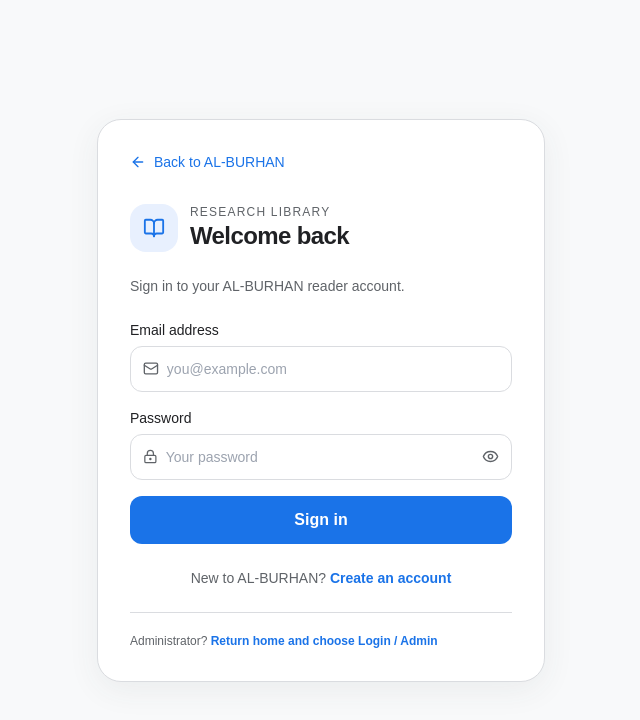
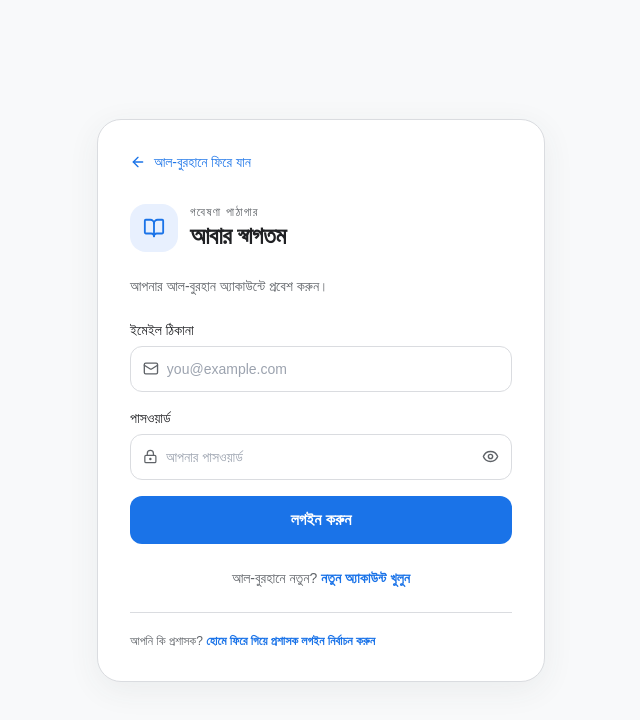
Before and after one commit to masudrana430/al-burhan-nextjs-prisma-blog, a Next.js app: page /login in a window 1280 px wide. Shown: the top 720 px of the page, without its empty margins (319-959 px from the left). Built offline with nearby package versions, Linux system fonts and the light colour scheme; no server answers.

Commit message:
i18n: translate authentication screens into Bengali

```diff
--- a/app/login/page.tsx
+++ b/app/login/page.tsx
@@ -9,8 +9,8 @@ import { ArrowLeft, BookOpen, Eye, EyeOff, LockKeyhole, Mail } from 'lucide-reac
 export default function LoginPage() {
   const router = useRouter();
   const [email, setEmail] = useState('');
-  const [password, setPassword] = useState('');
-  const [showPassword, setShowPassword] = useState(false);
+  const [password, setপাসওয়ার্ড] = useState('');
+  const [showপাসওয়ার্ড, setShowপাসওয়ার্ড] = useState(false);
   const [loading, setLoading] = useState(false);
   const [error, setError] = useState('');
   const [googleEnabled, setGoogleEnabled] = useState(false);
@@ -26,13 +26,13 @@ export default function LoginPage() {
     try {
       const result = await signIn('user-credentials', { email, password, redirect: false });
       if (!result || result.error) {
-        setError('Email or password is incorrect.');
+        setError('ইমেইল অথবা পাসওয়ার্ড সঠিক নয়।');
         return;
       }
       router.replace('/');
       router.refresh();
     } catch {
-      setError('Unable to sign in right now. Please try again.');
+      setError('এই মুহূর্তে লগইন করা যাচ্ছে না। আবার চেষ্টা করুন।');
     } finally {
       setLoading(false);
     }
@@ -41,28 +41,28 @@ export default function LoginPage() {
   return (
     <main className="auth-page min-h-screen flex items-center justify-center px-4 py-10">
       <section className="auth-panel w-full max-w-md rounded-3xl border p-6 sm:p-8">
-        <Link href="/" className="auth-back inline-flex items-center gap-2 text-sm mb-8"><ArrowLeft size={16}/> Back to AL-BURHAN</Link>
+        <Link href="/" className="auth-back inline-flex items-center gap-2 text-sm mb-8"><ArrowLeft size={16}/> আল-বুরহানে ফিরে যান</Link>
         <div className="flex items-center gap-3 mb-6">
           <div className="auth-logo h-12 w-12 rounded-2xl flex items-center justify-center"><BookOpen size={22}/></div>
-          <div><p className="text-xs uppercase tracking-widest auth-muted">Research Library</p><h1 className="text-2xl font-semibold tracking-tight">Welcome back</h1></div>
+          <div><p className="text-xs uppercase tracking-widest auth-muted">গবেষণা পাঠাগার</p><h1 className="text-2xl font-semibold tracking-tight">আবার স্বাগতম</h1></div>
         </div>
-        <p className="auth-muted text-sm mb-6">Sign in to your AL-BURHAN reader account.</p>
+        <p className="auth-muted text-sm mb-6">আপনার আল-বুরহান অ্যাকাউন্টে প্রবেশ করুন।</p>
         {error && <p role="alert" className="auth-error rounded-xl px-3 py-2.5 text-sm mb-4">{error}</p>}
         <form onSubmit={handleSubmit} className="space-y-4">
-          <label className="block text-sm font-medium">Email address
+          <label className="block text-sm font-medium">ইমেইল ঠিকানা
             <span className="auth-input-wrap mt-1.5 flex items-center gap-2 rounded-xl border px-3"><Mail size={17}/><input required type="email" autoComplete="email" value={email} onChange={e=>setEmail(e.target.value)} placeholder="you@example.com" className="w-full py-3 bg-transparent outline-none"/></span>
           </label>
-          <label className="block text-sm font-medium">Password
-            <span className="auth-input-wrap mt-1.5 flex items-center gap-2 rounded-xl border px-3"><LockKeyhole size={17}/><input required type={showPassword?'text':'password'} autoComplete="current-password" value={password} onChange={e=>setPassword(e.target.value)} placeholder="Your password" className="w-full py-3 bg-transparent outline-none"/><button type="button" aria-label={showPassword?'Hide password':'Show password'} onClick={()=>setShowPassword(v=>!v)}>{showPassword?<EyeOff size={17}/>:<Eye size={17}/>}</button></span>
+          <label className="block text-sm font-medium">পাসওয়ার্ড
+            <span className="auth-input-wrap mt-1.5 flex items-center gap-2 rounded-xl border px-3"><LockKeyhole size={17}/><input required type={showপাসওয়ার্ড?'text':'password'} autoComplete="current-password" value={password} onChange={e=>setপাসওয়ার্ড(e.target.value)} placeholder="আপনার পাসওয়ার্ড" className="w-full py-3 bg-transparent outline-none"/><button type="button" aria-label={showপাসওয়ার্ড?'পাসওয়ার্ড লুকান':'পাসওয়ার্ড দেখুন'} onClick={()=>setShowপাসওয়ার্ড(v=>!v)}>{showপাসওয়ার্ড?<EyeOff size={17}/>:<Eye size={17}/>}</button></span>
           </label>
-          <button disabled={loading} className="auth-primary w-full rounded-xl py-3 font-semibold disabled:opacity-60">{loading?'Signing in…':'Sign in'}</button>
+          <button disabled={loading} className="auth-primary w-full rounded-xl py-3 font-semibold disabled:opacity-60">{loading?'প্রবেশ করা হচ্ছে…':'লগইন করুন'}</button>
         </form>
         {googleEnabled && <>
-          <div className="auth-divider flex items-center gap-3 my-5"><span className="h-px flex-1"/><span className="text-xs auth-muted">OR</span><span className="h-px flex-1"/></div>
-          <button type="button" onClick={()=>signIn('google',{callbackUrl:'/'})} className="auth-google w-full rounded-xl border py-3 font-medium flex items-center justify-center gap-3"><GoogleMark/> Continue with Google</button>
+          <div className="auth-divider flex items-center gap-3 my-5"><span className="h-px flex-1"/><span className="text-xs auth-muted">অথবা</span><span className="h-px flex-1"/></div>
+          <button type="button" onClick={()=>signIn('google',{callbackUrl:'/'})} className="auth-google w-full rounded-xl border py-3 font-medium flex items-center justify-center gap-3"><GoogleMark/> Google দিয়ে চালিয়ে যান</button>
         </>}
-        <p className="text-sm text-center auth-muted mt-6">New to AL-BURHAN? <Link className="auth-link font-semibold" href="/register">Create an account</Link></p>
-        <div className="auth-admin mt-6 pt-5 border-t text-xs auth-muted">Administrator? <Link href="/" className="auth-link font-semibold">Return home and choose Login / Admin</Link></div>
+        <p className="text-sm text-center auth-muted mt-6">আল-বুরহানে নতুন? <Link className="auth-link font-semibold" href="/register">নতুন অ্যাকাউন্ট খুলুন</Link></p>
+        <div className="auth-admin mt-6 pt-5 border-t text-xs auth-muted">আপনি কি প্রশাসক? <Link href="/" className="auth-link font-semibold">হোমে ফিরে গিয়ে প্রশাসক লগইন নির্বাচন করুন</Link></div>
       </section>
     </main>
   );
```
